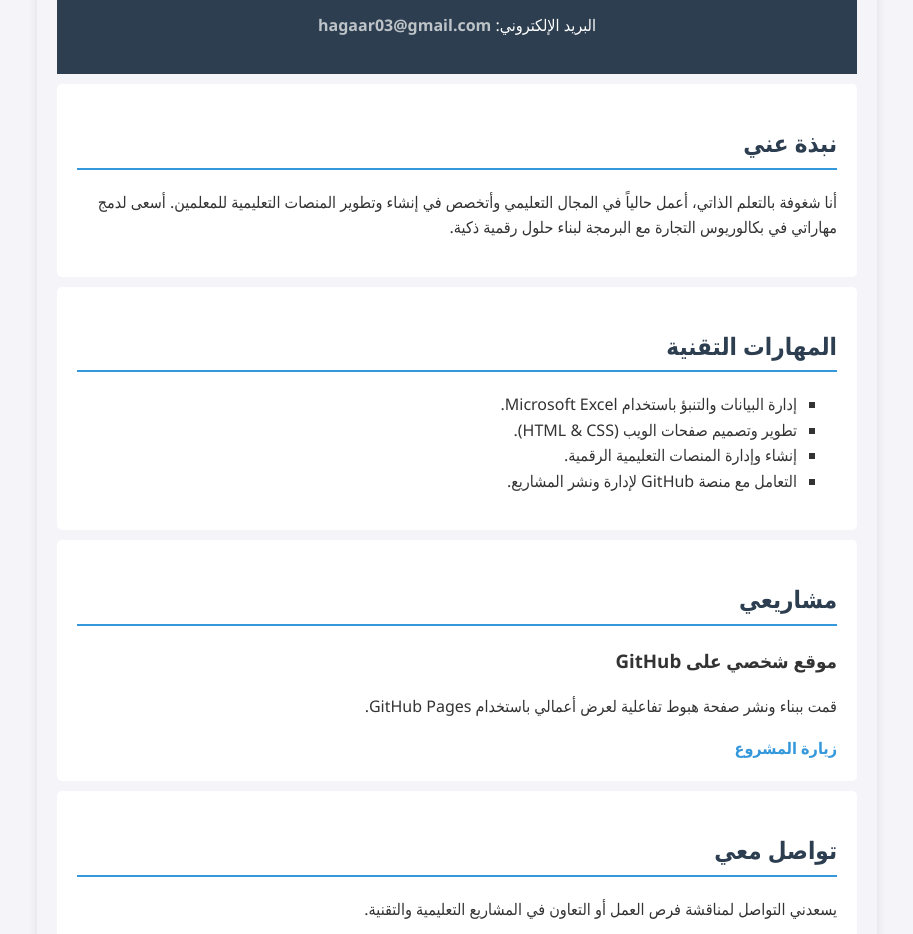
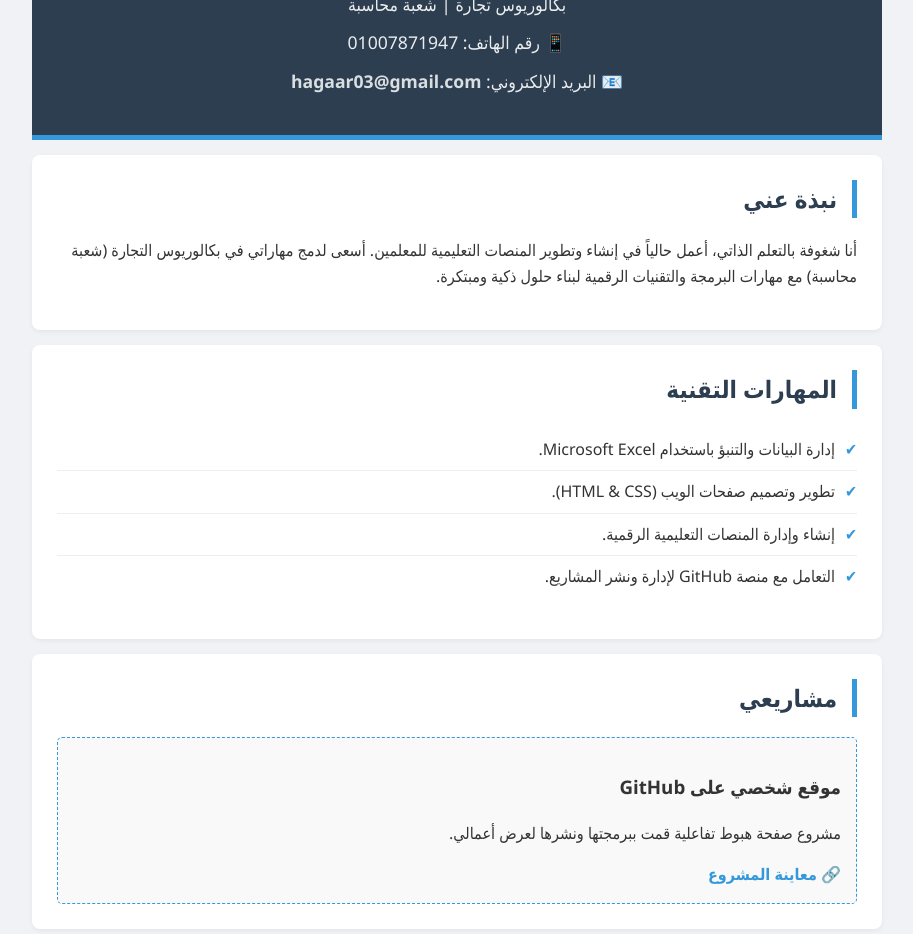
Before and after one commit to hagaar03/tagribi, a plain HTML site: page index.html in a window 1280 px wide. Shown: the part 156-1090 px from the top of the page, without its empty margins (183-1096 px from the left). Drawn offline with Linux system fonts and the light colour scheme.

Commit message:
Update index.html

```diff
--- a/index.html
+++ b/index.html
@@ -5,52 +5,87 @@
     <meta name="viewport" content="width=device-width, initial-scale=1.0">
     <title>سيرتي الذاتية | هاجر أحمد حسن</title>
     <style>
+        /* تنسيقات عامة للصفحة */
         body {
             font-family: 'Segoe UI', Tahoma, Geneva, Verdana, sans-serif;
             line-height: 1.6;
-            background-color: #f4f4f9;
+            background-color: #f0f2f5;
             color: #333;
-            max-width: 800px;
-            margin: 20px auto;
+            max-width: 850px;
+            margin: 30px auto;
             padding: 20px;
-            border-radius: 10px;
-            box-shadow: 0 0 10px rgba(0,0,0,0.1);
         }
+
+        /* الهيدر (رأس الصفحة) */
         header {
             text-align: center;
             background: #2c3e50;
             color: white;
-            padding: 20px;
-            border-radius: 10px 10px 0 0;
+            padding: 30px;
+            border-radius: 15px 15px 0 0;
+            border-bottom: 5px solid #3498db;
         }
-        header h1 { margin: 0; }
+        header h1 { margin: 0; font-size: 2.2em; }
+        header p { margin: 10px 0; font-size: 1.1em; opacity: 0.9; }
+
+        /* الأقسام الأساسية */
         section {
             background: white;
-            padding: 20px;
-            margin-top: 10px;
-            border-radius: 5px;
+            padding: 25px;
+            margin-top: 15px;
+            border-radius: 8px;
+            box-shadow: 0 2px 5px rgba(0,0,0,0.05);
         }
+
         h2 {
             color: #2c3e50;
-            border-bottom: 2px solid #3498db;
-            padding-bottom: 5px;
+            border-right: 5px solid #3498db;
+            padding-right: 15px;
+            margin-top: 0;
+            font-size: 1.5em;
         }
-        ul { list-style-type: square; }
+
+        /* القوائم والروابط */
+        ul { list-style-type: none; padding: 0; }
+        ul li {
+            padding: 8px 0;
+            border-bottom: 1px solid #eee;
+        }
+        ul li:last-child { border-bottom: none; }
+        ul li::before {
+            content: "✔";
+            color: #3498db;
+            margin-left: 10px;
+            font-weight: bold;
+        }
+
+        .project-box {
+            background: #f9f9f9;
+            padding: 15px;
+            border-radius: 5px;
+            border: 1px dashed #3498db;
+        }
+
         a { color: #3498db; text-decoration: none; font-weight: bold; }
-        a:hover { text-decoration: underline; }
+        a:hover { color: #2980b9; text-decoration: underline; }
+
+        .contact-info a { color: #ecf0f1; }
     </style>
 </head>
 <body>
 
     <header>
         <h1>هاجر أحمد حسن</h1>
-        <p>بكالوريوس تجارة | متخصص في التقنية الرقمية وإنشاء المنصات التعليمية</p>
-        <p>البريد الإلكتروني: <a href="mailto:hagaar03@gmail.com" style="color: #bdc3c7;">hagaar03@gmail.com</a></p>
+        <p>بكالوريوس تجارة | شعبة محاسبة</p>
+        <div class="contact-info">
+            <p>📱 رقم الهاتف: 01007871947</p>
+            <p>📧 البريد الإلكتروني: <a href="mailto:hagaar03@gmail.com">hagaar03@gmail.com</a></p>
+        </div>
     </header>
 
     <section>
         <h2>نبذة عني</h2>
-        <p>أنا شغوفة بالتعلم الذاتي، أعمل حالياً في المجال التعليمي وأتخصص في إنشاء وتطوير المنصات التعليمية للمعلمين. أسعى لدمج مهاراتي في بكالوريوس التجارة مع البرمجة لبناء حلول رقمية ذكية.</p>
+        <p>أنا شغوفة بالتعلم الذاتي، أعمل حالياً في إنشاء وتطوير المنصات التعليمية للمعلمين. أسعى لدمج مهاراتي في بكالوريوس التجارة (شعبة محاسبة) مع مهارات البرمجة والتقنيات الرقمية لبناء حلول ذكية ومبتكرة.</p>
     </section>
 
     <section>
@@ -65,16 +100,16 @@
 
     <section>
         <h2>مشاريعي</h2>
-        <div>
+        <div class="project-box">
             <h3>موقع شخصي على GitHub</h3>
-            <p>قمت ببناء ونشر صفحة هبوط تفاعلية لعرض أعمالي باستخدام GitHub Pages.</p>
-            <a href="https://hagaar03.github.io/test/" target="_blank">زيارة المشروع</a>
+            <p>مشروع صفحة هبوط تفاعلية قمت ببرمجتها ونشرها لعرض أعمالي.</p>
+            <a href="https://hagaar03.github.io/test/" target="_blank">🔗 معاينة المشروع</a>
         </div>
     </section>
 
     <section id="contact">
         <h2>تواصل معي</h2>
-        <p>يسعدني التواصل لمناقشة فرص العمل أو التعاون في المشاريع التعليمية والتقنية.</p>
+        <p>يسعدني التواصل لمناقشة فرص التعاون في المشاريع التعليمية، التقنية، أو المحاسبية.</p>
     </section>
 
 </body>
```
